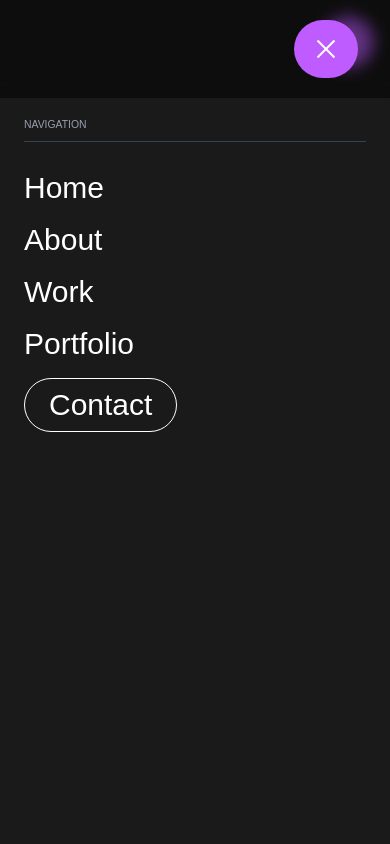
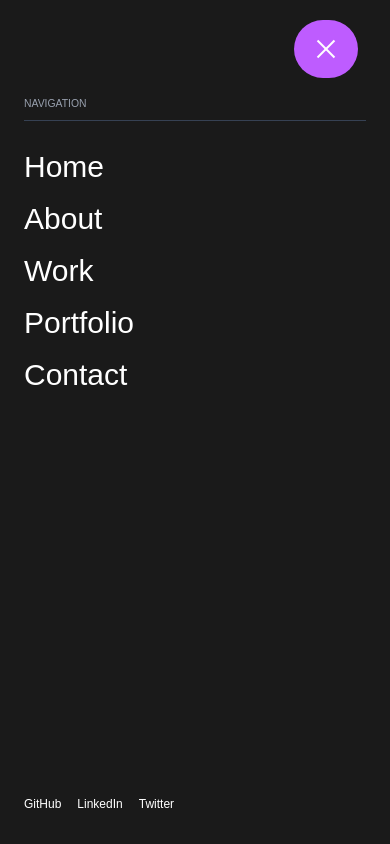
Before and after one commit to DHANIYEL/portfolio-v2, a Next.js app: page / in a window 390 px wide. Both pictures are taken after a click on the button 326 px from the left and 49 px from the top of the page. Built offline with nearby package versions, Linux system fonts and the light colour scheme; a web font is replaced by a local one.

Commit message:
hover effc

```diff
--- a/app/components/NavBar.tsx
+++ b/app/components/NavBar.tsx
@@ -50,10 +50,10 @@
   return (
     <>
       <header
-        className="fixed top-0 left-0 w-full text-white backdrop-blur-sm"
-        style={{ zIndex: 80 }}
+        className="fixed top-0 left-0 w-full text-white md:backdrop-blur-sm"
+        style={{ zIndex: 50 }}
       >
-        <nav className="flex w-full items-center justify-between px-8 py-5 bg-black/50">
+        <nav className="flex w-full items-center justify-between px-8 py-5 md:bg-black/50">
           {/* Empty spacer for mobile to push hamburger to right */}
           <div className="md:hidden"></div>
 
@@ -79,10 +79,10 @@
             </div>
 
             {/* Mobile Menu Button - Right Side - Stays on top */}
-            <div className="md:hidden relative" style={{ zIndex: 80 }}>
+            <div className="md:hidden relative" style={{ zIndex: 999 }}>
               <div
                 className="hamburger-bg absolute inset-0 rounded-full bg-[#be5cff] transition-transform duration-200 ease-out"
-                style={{ willChange: 'transform' }}
+                style={{ willChange: "transform" }}
               ></div>
               <button
                 onClick={() => setIsActive(!isActive)}
@@ -161,7 +161,7 @@
               animate={{ opacity: 1 }}
               exit={{ opacity: 0 }}
               transition={{ duration: 0.5 }}
-              className="fixed inset-0 bg-black/50 backdrop-blur-sm z-[60]"
+              className="fixed inset-0 bg-black/50 backdrop-blur-sm z-[30]"
               onClick={() => setIsActive(false)}
             />
 
@@ -170,14 +170,14 @@
               initial="initial"
               animate="enter"
               exit="exit"
-              className="fixed right-0 top-0 h-screen bg-[#1a1a1a] text-white z-[70] shadow-2xl w-full sm:w-[400px] max-w-[400px]"
+              className="fixed right-0 top-0 h-screen bg-[#1a1a1a] text-white z-[40] shadow-2xl w-full sm:w-[400px] max-w-[400px]"
             >
               {/* Top section with Close button and Contact */}
-              <div className="flex items-center justify-end px-4 sm:px-6 md:px-8 py-4 sm:py-5 md:py-6 border-b border-gray-800">
+              {/* <div className="flex items-center justify-end px-4 sm:px-6 md:px-8 py-4 sm:py-5 md:py-6 border-b border-gray-800">
                 <div className="relative">
                   <div
                     className="close-bg absolute inset-0 rounded-full bg-[#be5cff] transition-transform duration-200 ease-out"
-                    style={{ willChange: 'transform' }}
+                    style={{ willChange: "transform" }}
                   ></div>
                   <button
                     onClick={() => setIsActive(false)}
@@ -240,9 +240,9 @@
                     </svg>
                   </button>
                 </div>
-              </div>
+              </div> */}
 
-              <div className="flex flex-col h-full px-6 sm:px-8 md:px-12 pt-8 sm:pt-10 md:pt-12 pb-8 sm:pb-10 md:pb-12">
+              <div className="flex flex-col h-full px-6 sm:px-8 md:px-12 pt-24 pb-8 sm:pb-12 md:pb-16">
                 <div className="flex flex-col gap-2 sm:gap-3">
                   <div className="text-[0.65rem] sm:text-xs uppercase text-gray-400 mb-4 sm:mb-6 border-b border-gray-700 pb-2 sm:pb-3">
                     Navigation
@@ -262,11 +262,7 @@
                           href={link.href}
                           className="text-3xl sm:text-4xl md:text-5xl font-light hover:text-[#be5cff] transition-colors duration-300 block py-1 sm:py-2"
                         >
-                          {link.label === "Contact" ? (
-                            <HoverButton>Contact</HoverButton>
-                          ) : (
-                            link.label
-                          )}
+                          {link.label}
                         </Link>
                       </motion.div>
                     ))}
```
